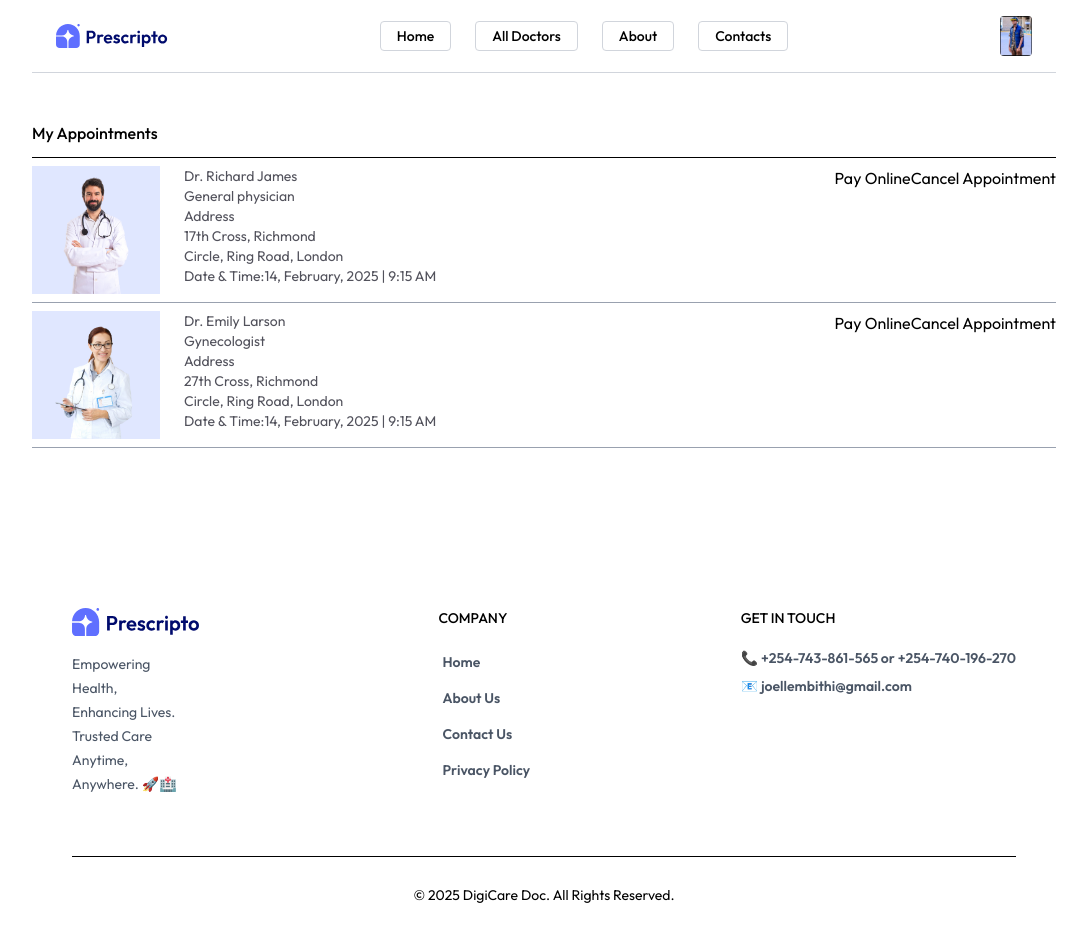
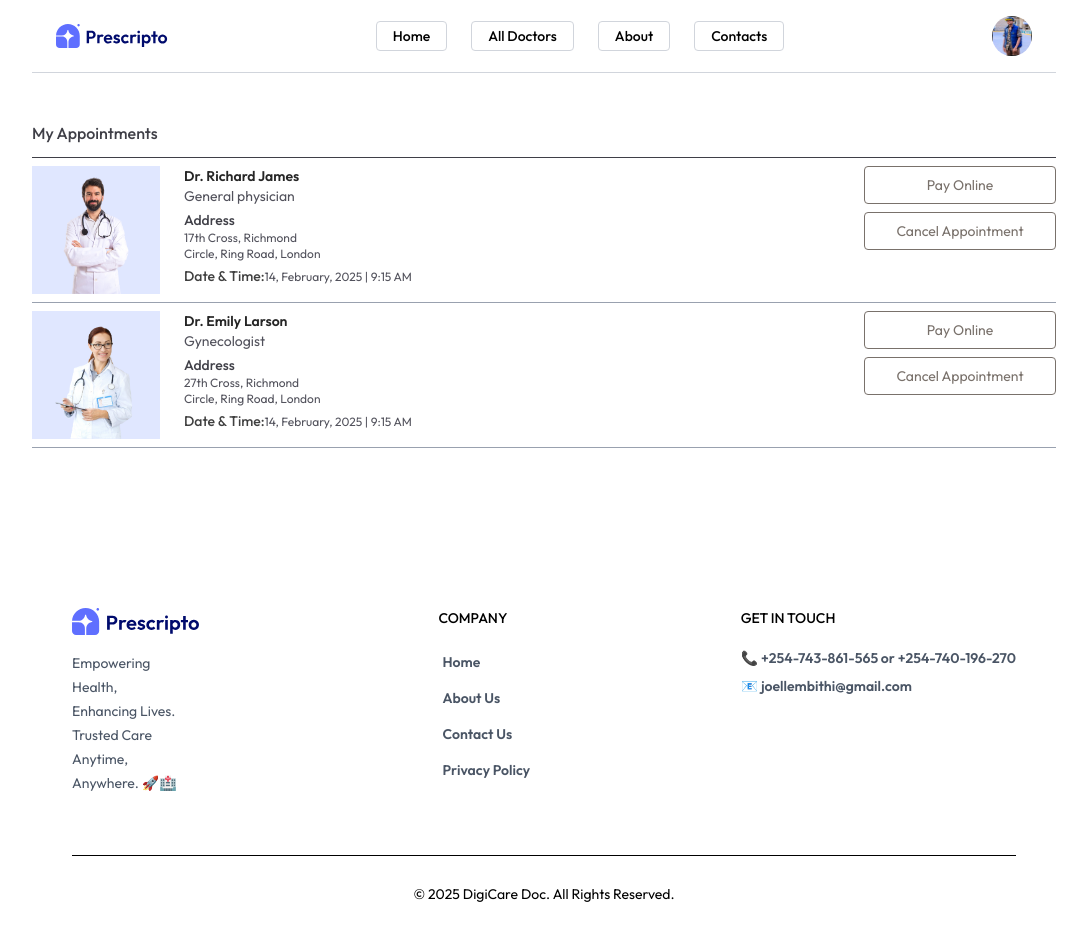
Before and after one commit to JoelMbithi/App-Project, a React app in the folder frontend/: page /myAppointments in a window 1280 px wide. Shown: the whole page, without its empty margins (96-1183 px from the left). Built offline with nearby package versions, Linux system fonts and the light colour scheme; the HTML template or start-up script is replaced by a standard one.

Commit message:
modified navbar

```diff
--- a/frontend/src/Pages/MyAppointment.jsx
+++ b/frontend/src/Pages/MyAppointment.jsx
@@ -6,7 +6,7 @@ const MyAppointment = () => {
   const { doctors } = useContext(AppContext)
   return (
     <div>
-      <p className='pb-3 mt-12 font-medium tetx-zinc-700 border-b'>My Appointments</p>
+      <p className='pb-3 mt-12 font-medium text-zinc-700 border-b'>My Appointments</p>
       <div>
         {
           doctors.slice(0, 2).map((item, index) => (
@@ -15,17 +15,17 @@ const MyAppointment = () => {
                 <img className='w-32 bg-indigo-100' src={item.image} alt={item.name} />
               </div>
               <div className='flex-1 text-sm text-zinc-600'>
-                <p>{item.name}</p>
+                <p className='text-neutral-800 font-semibold'>{item.name}</p>
                 <p>{item.speciality}</p>
-                <p>Address</p>
-                <p>{item.address.line1}</p>
-                <p>{item.address.line2}</p>
-                <p><span>Date & Time:</span>14, February, 2025 | 9:15 AM</p>
+                <p className='text-zinc-700 font-medium mt-1'>Address</p>
+                <p className='text-xs'>{item.address.line1}</p>
+                <p className='text-xs'>{item.address.line2}</p>
+                <p className='text-xs mt-1'><span className='text-sm text-neutral-700 font-medium'>Date & Time:</span>14, February, 2025 | 9:15 AM</p>
               </div>
               <div></div>
-              <div>
-                <button>Pay Online</button>
-                <button>Cancel Appointment</button>
+              <div className='flex flex-col gap-2 justfy-end'>
+                <button className='text-sm text-stone-500 text-center sm:min-w-48 py-2 border rounded'>Pay Online</button>
+                <button className='text-sm text-stone-500 text-center sm:min-w-48 py-2 border rounded'>Cancel Appointment</button>
               </div>
             </div>
           ))
--- a/frontend/src/components/NavBar.jsx
+++ b/frontend/src/components/NavBar.jsx
@@ -3,18 +3,16 @@ import { assets } from '../assets/assets';
 import { Link, useNavigate } from 'react-router-dom';
 
 const NavBar = () => {
-  const [showMenu, setShowMenu] = useState(false);
   const [token, setToken] = useState(true);
   const navigate = useNavigate();
 
   return (
-    <div >
-      {/* Top Navigation */}
+    <div>
+
       <div className="flex items-center justify-between text-sm py-4 px-6 border-b border-gray-300">
         <img onClick={() => navigate('/')} className="w-28 cursor-pointer" src={assets.logo} alt="DigiCare Logo" />
 
 
-        {/* Nav Links */}
         <ul className="hidden sm:flex items-center gap-6 font-medium">
           <li className="py-1 border border-gray-300 px-4 rounded hover:scale-105 transition-all">
             <Link to="/">Home</Link>
@@ -30,52 +28,26 @@ const NavBar = () => {
           </li>
         </ul>
 
-        {/* User Profile or Login */}
+
         <div className="hidden sm:flex items-center">
           {token ? (
             <div className="relative group">
-            <img className="w-8 rounded cursor-pointer" src={assets.profile_pic} alt="User Profile" />
-            <div className="absolute right-0 mt-2 bg-white shadow-lg rounded-md py-2 w-40 opacity-0 group-hover:opacity-100 group-hover:pointer-events-auto transition-opacity duration-200">
-              <p onClick={() => navigate('/profile')} className="px-4 py-2 hover:bg-gray-100 cursor-pointer">My Profile</p>
-              <p onClick={() => navigate('/myAppointments')} className="px-4 py-2 hover:bg-gray-100 cursor-pointer">My Appointments</p>
-              <p onClick={() => setToken(false)} className="px-4 py-2 hover:bg-gray-100 cursor-pointer text-black">Logout</p>
+              <img className="w-10 h-10 rounded-full cursor-pointer" src={assets.profile_pic} alt="User Profile" />
+
+
+              <div className="absolute right-0 mt-2 bg-white shadow-lg rounded-md py-2 w-40 opacity-0 pointer-events-none group-hover:opacity-100 group-hover:pointer-events-auto transition-opacity duration-200">
+                <p onClick={() => navigate('/profile')} className="px-4 py-2 hover:bg-gray-100 cursor-pointer">My Profile</p>
+                <p onClick={() => navigate('/myAppointment')} className="px-4 py-2 hover:bg-gray-100 cursor-pointer">My Appointments</p>
+                <p onClick={() => setToken(false)} className="px-4 py-2 hover:bg-gray-100 cursor-pointer text-black">Logout</p>
+              </div>
             </div>
-          </div>
-
-          ) :
+          ) : (
             <button onClick={() => navigate('/login')} className="bg-blue-500 text-white px-4 py-2 rounded-full">
-              Create Account
-            </button>
-          }
-        </div>
-
-        {/* Mobile Menu Toggle */}
-        <div className="sm:hidden cursor-pointer" onClick={() => setShowMenu(!showMenu)}>
-          <img src={assets.dropdown_icon} alt="Menu" className="w-6" />
-        </div>
-      </div>
-
-      {/* Mobile Dropdown Menu */}
-      {showMenu && (
-        <div className="sm:hidden flex flex-col items-center bg-white shadow-md py-4">
-          <Link to="/" className="py-2">Home</Link>
-          <Link to="/doctors" className="py-2">All Doctors</Link>
-          <Link to="/about" className="py-2">About</Link>
-          <Link to="/contacts" className="py-2">Contacts</Link>
-          {token ? (
-            <>
-              <p onClick={() => navigate('/profile')} className="py-2 cursor-pointer">My Profile</p>
-              <p onClick={() => navigate('/myAppointment')} className="py-2 cursor-pointer">My Appointments</p>
-              <p onClick={() => setToken(false)} className="py-2 cursor-pointer text-gray-500">Logout</p>
-            </>
-          ) : (
-            <button onClick={() => navigate('/login')} className="bg-blue-500 text-white px-6 py-2 rounded-full mt-2">
               Create Account
             </button>
           )}
         </div>
-      )}
-      <div className='mb-4'></div>
+      </div>
     </div>
   );
 };
```
